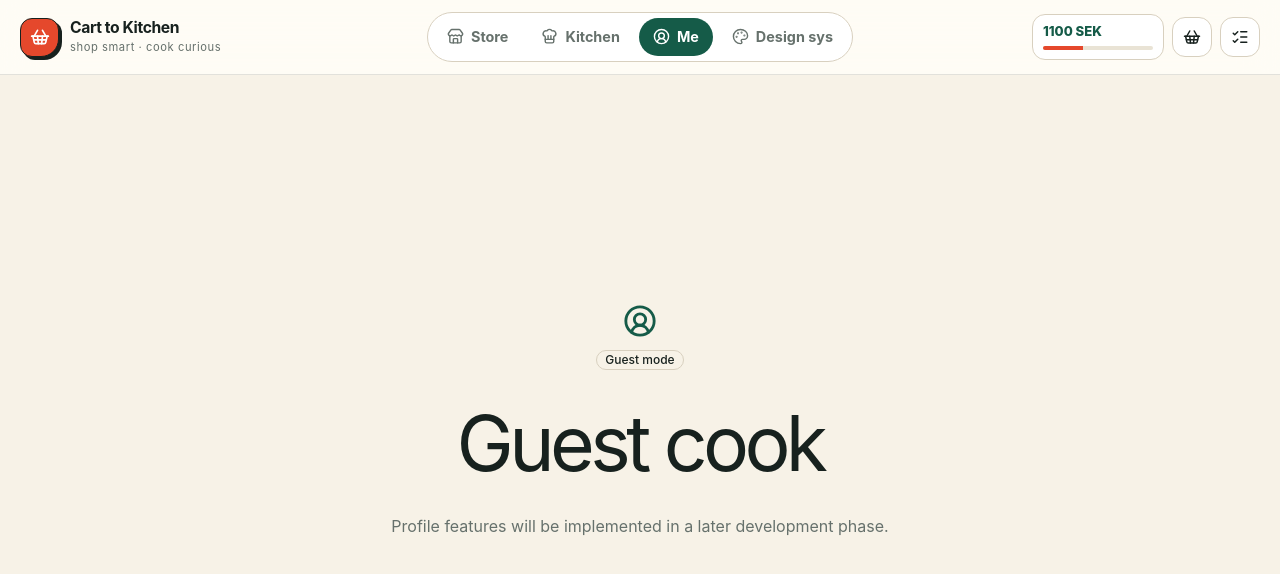
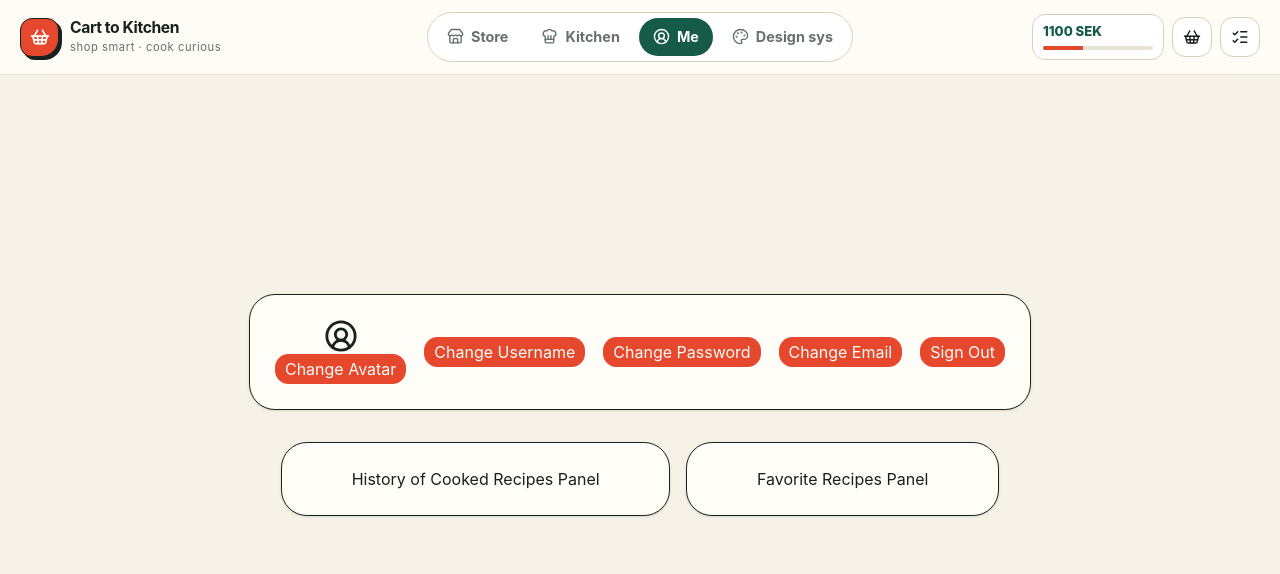
Before and after one commit to kaffe1/Cart-to-Kitchen, a React (Vite) app in the folder frontend/: page /me in a window 1280 px wide. Shown: the top 574 px of the page. Built offline with nearby package versions, Linux system fonts and the light colour scheme.

Commit message:
feat: added profile page main view that contains the different panels and the dialog actions

```diff
--- a/frontend/src/features/profile/view/ProfilePage.tsx
+++ b/frontend/src/features/profile/view/ProfilePage.tsx
@@ -1,16 +1,60 @@
-import { CircleUserRound } from 'lucide-react';
-import { Badge } from '@/shared/components/ui/badge';
-import { useProfilePresenter } from '../presenter/useProfilePresenter';
+import { useProfilePresenter } from "../presenter/useProfilePresenter";
+import { ProfilePanel } from "./components/ProfilePanel";
+import { HistoryPanel } from "./components/HistoryPanel";
+import { FavoritePanel } from "./components/FavoritePanel";
+import { UsernameDialog } from "./components/UsernameDialog";
+import { PasswordDialog } from "./components/PasswordDialog";
+import { EmailDialog } from "./components/EmailDialog";
+import { AvatarDialog } from "./components/AvatarDialog";
 
 export function ProfilePage() {
-  const { profile } = useProfilePresenter();
+  const {
+    profile,
+    isUsernameDialogOpen,
+    openUsernameDialog,
+    closeUsernameDialog,
+    isEmailDialogOpen,
+    openEmailDialog,
+    closeEmailDialog,
+    isPasswordDialogOpen,
+    openPasswordDialog,
+    closePasswordDialog,
+    isAvatarDialogOpen,
+    openAvatarDialog,
+    closeAvatarDialog,
+  } = useProfilePresenter();
 
   return (
     <section className="page-shell placeholder-page">
-      <CircleUserRound size={34} />
-      <Badge variant="outline">{profile.mode}</Badge>
-      <h1>{profile.displayName}</h1>
-      <p>{profile.note}</p>
+      <div className="flex flex-col justify-between">
+        <ProfilePanel
+          profile={profile}
+          onUsernameChange={openUsernameDialog}
+          onAvatarChange={openAvatarDialog}
+          onPasswordChange={openPasswordDialog}
+          onEmailChange={openEmailDialog}
+          onSignOut={() => {}}
+        />
+
+        <div className="flex flex-row m-6">
+          <HistoryPanel />
+          <FavoritePanel />
+        </div>
+      </div>
+
+      <AvatarDialog open={isAvatarDialogOpen} onClose={closeAvatarDialog} />
+
+      <UsernameDialog
+        open={isUsernameDialogOpen}
+        onClose={closeUsernameDialog}
+      />
+      <EmailDialog open={isEmailDialogOpen} onClose={closeEmailDialog} />
+      <PasswordDialog open={isPasswordDialogOpen} onClose={closePasswordDialog} />
+
+      {/*<CircleUserRound size={34} />*/}
+      {/*<Badge variant="outline">{profile.mode}</Badge>*/}
+      {/*<h1>{profile.displayName}</h1>*/}
+      {/*<p>{profile.note}</p>*/}
     </section>
   );
 }
```
